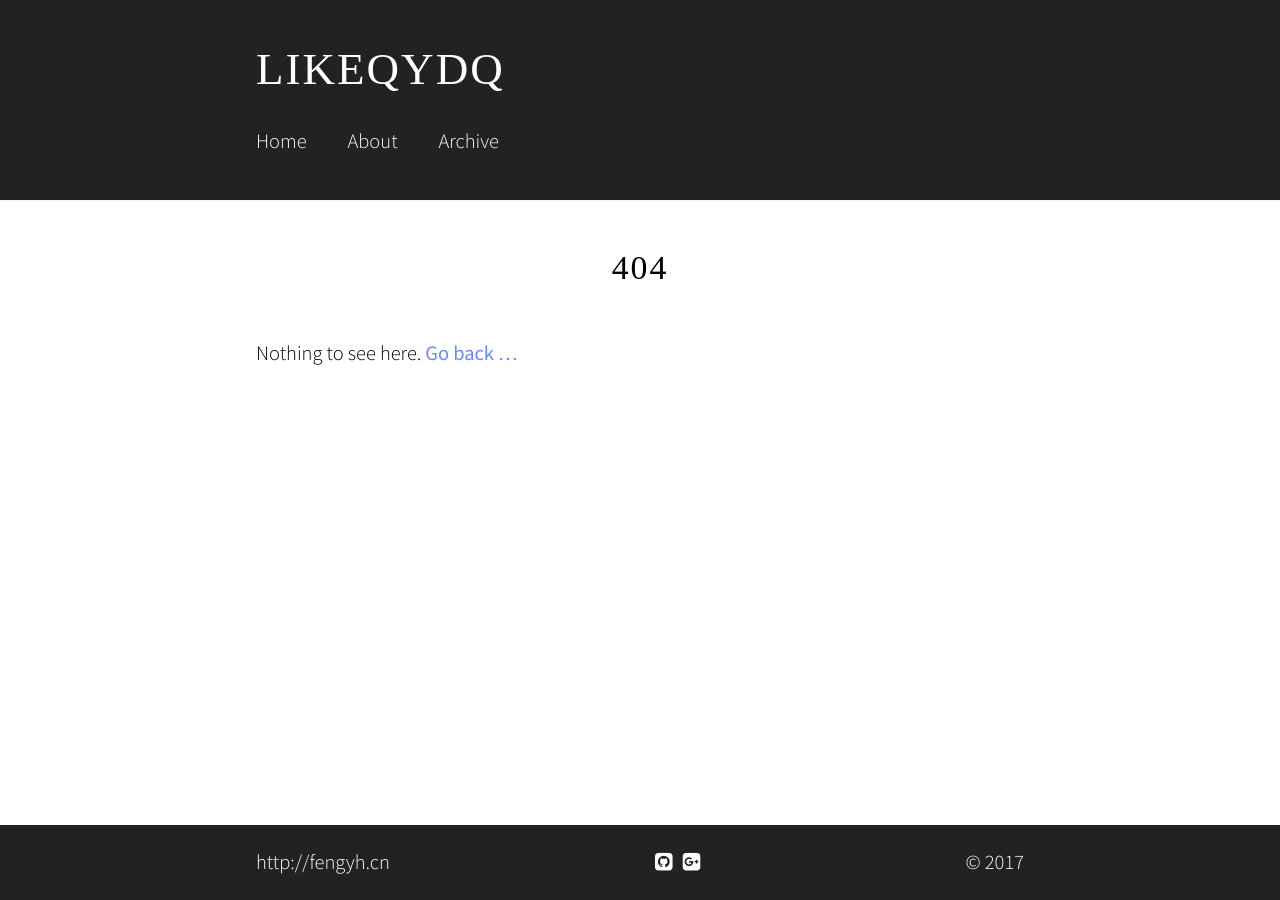
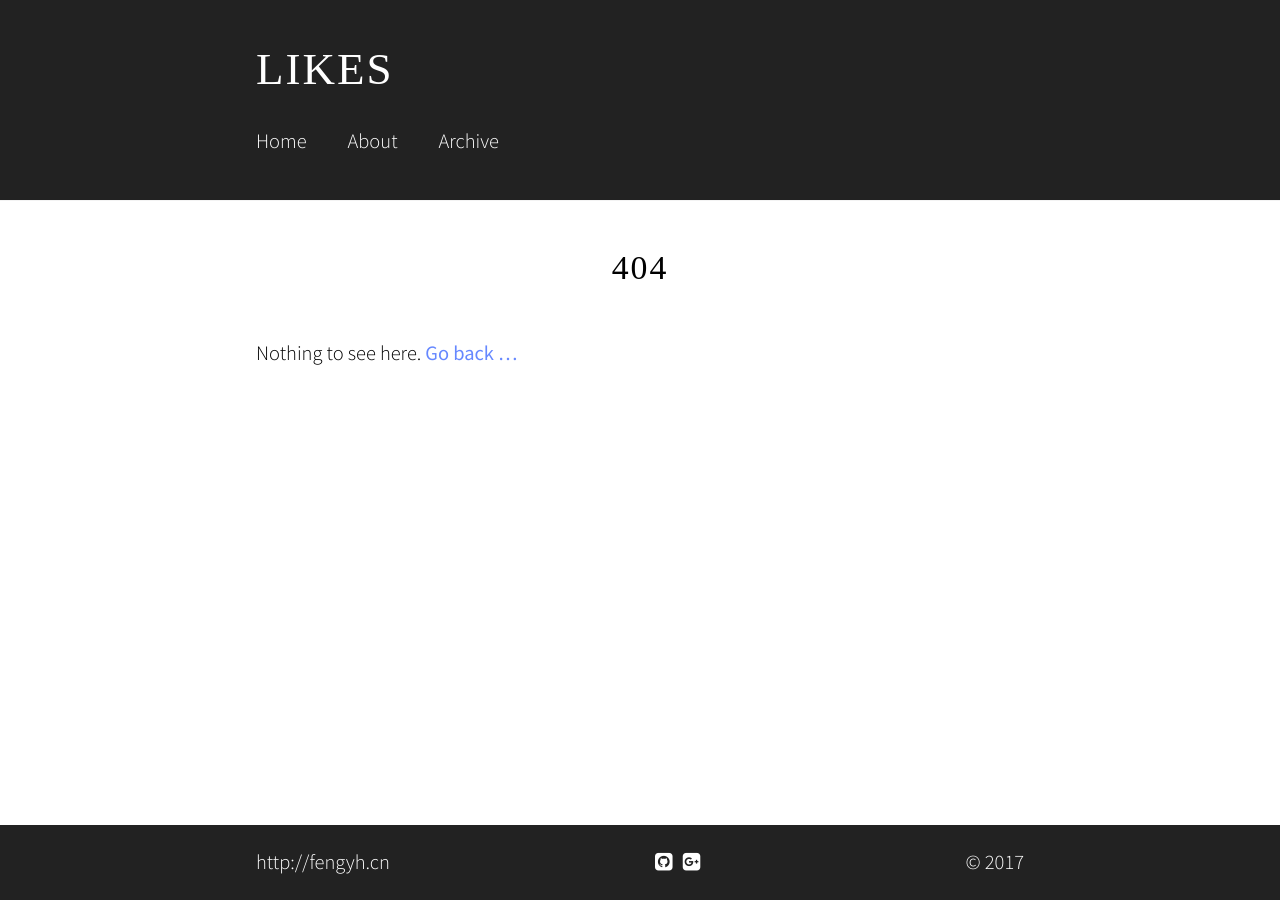
Before and after one commit to qydq/qydq.github.io, a Jekyll site: the page built from 404.md, in a window 1280 px wide. Built offline with Jekyll 4.4.1, drawn with Linux system fonts in a browser that asks for light colours; some web fonts are replaced.

Commit message:
Update _config.yml

```diff
--- a/_config.yml
+++ b/_config.yml
@@ -1,5 +1,5 @@
 theme: jekyll-theme-cayman
-title: "likeqydq"
+title: "likes"
 author: "http://fengyh.cn"
 description: "我唯一担心一件事，我怕我配不上自己所受的苦难，这一句话一直让我咬紧牙关扛过一次又一次的打击和挫折！我要对得起我自己"
 more: "read more »"
```
